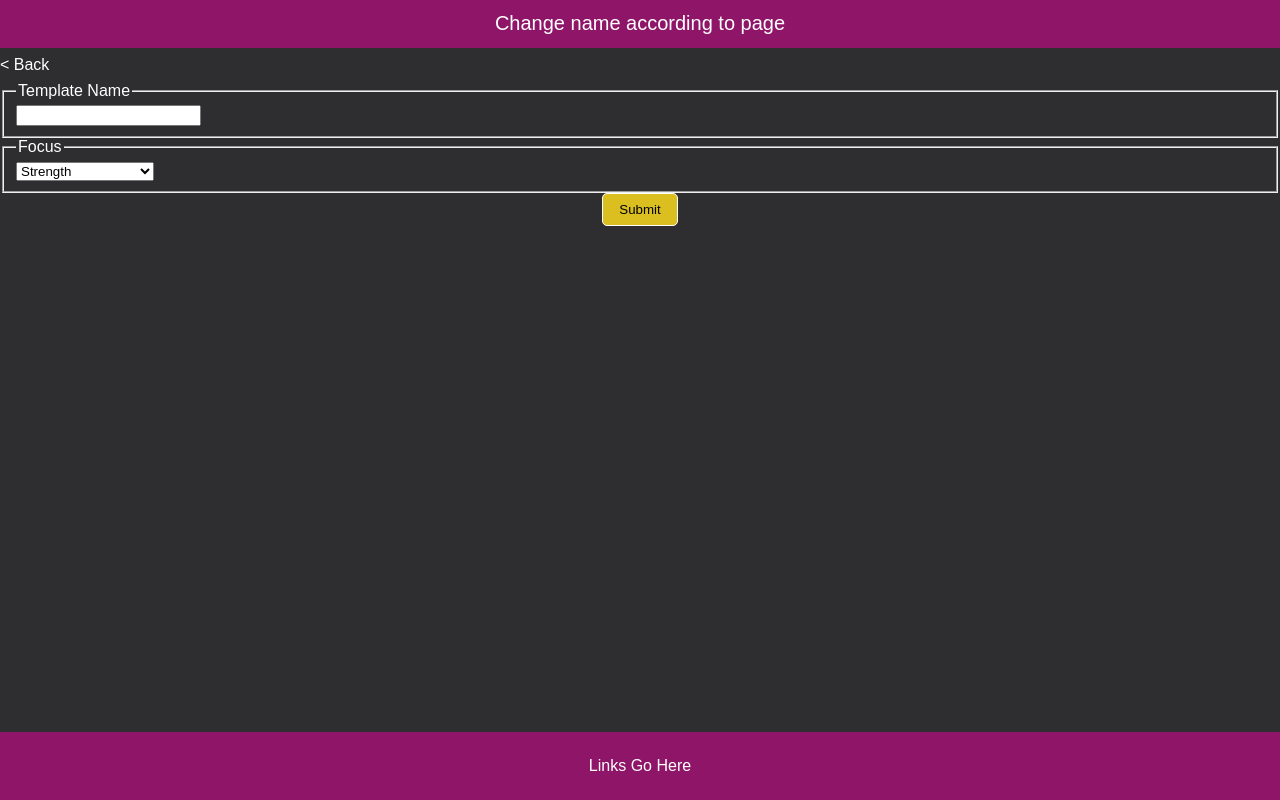
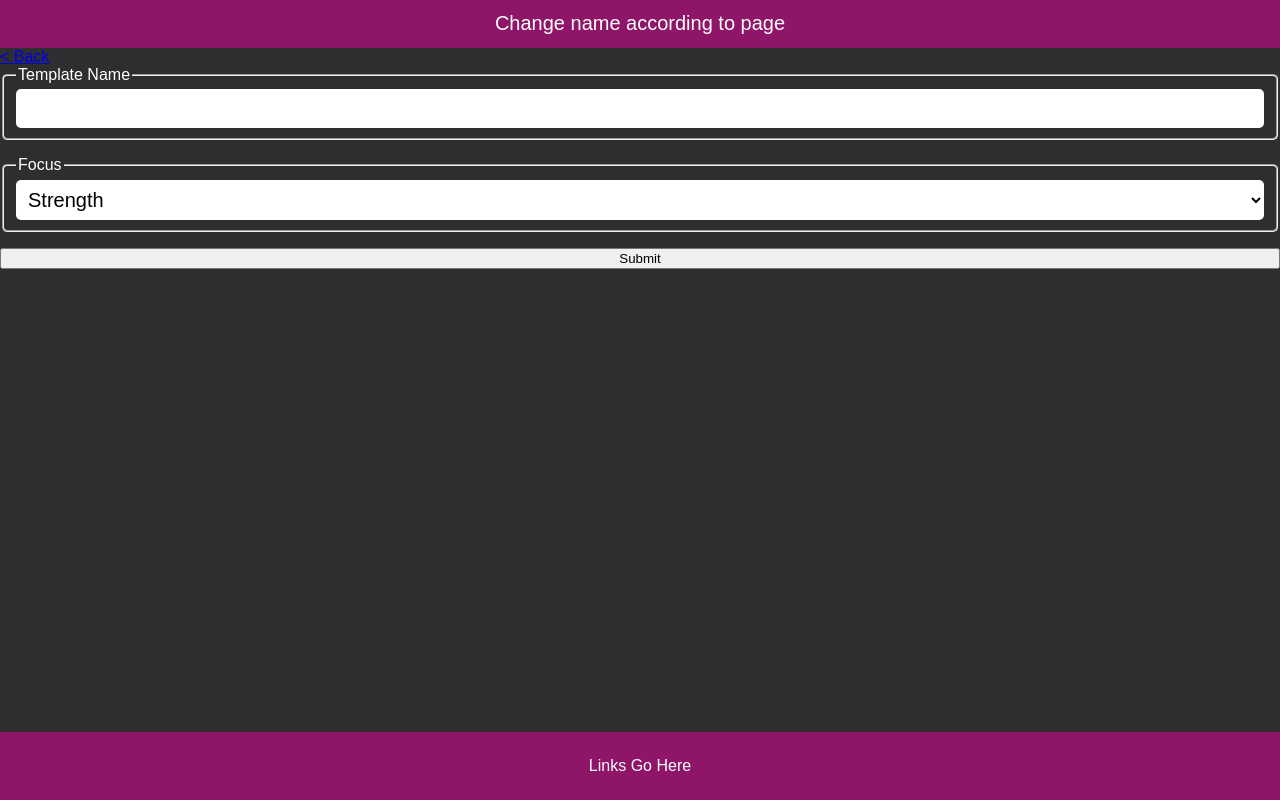
Before and after one commit to doctype-Melvin/repsetweight, a Next.js app: page /createTemplate in a window 1280 px wide. Built offline with nearby package versions, Linux system fonts and the light colour scheme.

Commit message:
add server handler function to form component

```diff
--- a/app/createTemplate/page.js
+++ b/app/createTemplate/page.js
@@ -1,27 +1,12 @@
-"use client";
-
 import Form from "@/components/Form";
 import Link from "next/link";
-import styled from "styled-components";
+import "./styles.css"
 
 export default function CreateTemplate() {
-
   return (
-    <PageContainer>
-      <BackLink href="/"> &lt; Back </BackLink>
+    <section className="page__container">
+      <Link href="/"> &lt; Back </Link>
         <Form />
-    </PageContainer>
+    </section>
   );
 }
-
-const PageContainer = styled.div`
-  display: flex;
-  flex-direction: column;
-  justify-content: center;
-`;
-
-export const BackLink = styled(Link)`
-  text-decoration: none;
-  color: #fff;
-  padding: 0.5rem 0;
-`;
--- /dev/null
+++ b/app/createTemplate/styles.css
@@ -0,0 +1,5 @@
+.page__container {
+    display: flex;
+  flex-direction: column;
+  justify-content: center;
+}
--- a/components/Form/index.js
+++ b/components/Form/index.js
@@ -1,23 +1,19 @@
-
-import CustomButton from "../Buttons";
-import { sendPostTemplate } from "@/utils/helpers";
-
-
-const createTemplate = async (templateData) => {
-
-  console.log('create template')
-}
-
+import "./styles.css"
 
 export default function Form() {
+  const createTemplate = async (templateData) => {
+    "use server"
+    console.log('create template')
+  }
 
   return (
     <form action={createTemplate}>
-      <fieldset>
+      <fieldset className="fieldset__styled">
         <legend>
-          <label htmlFor="templateName">Template Name</label>
+          <label htmlFor="templateName"> Template Name </label>
         </legend>
         <input
+        className="input-field"
           type="text"
           name="templateName"
           id="templateName"
@@ -25,13 +21,13 @@ export default function Form() {
           max={30}
         />
       </fieldset>
-      <fieldset>
+      <fieldset className="fieldset__styled">
         <legend>
           <label htmlFor="focus" name="focus">
             Focus
           </label>
         </legend>
-        <select name="focus">
+        <select name="focus" className="input-field">
           <option value="strength">Strength</option>
           <option value="hypertrophy">Hypertrophy</option>
           <option value="mobility">Mobility</option>
@@ -41,7 +37,7 @@ export default function Form() {
           <option value="none">Other</option>
         </select>
       </fieldset>
-      <CustomButton type="submit" textContent="Submit" />
+      <button type="submit">Submit</button>
     </form>
   );
 }
--- /dev/null
+++ b/components/Form/styles.css
@@ -0,0 +1,18 @@
+form {
+    display: flex;
+    flex-direction: column;
+    gap: 1rem;
+}
+
+.fieldset__styled {
+    border-radius: 5px;
+}
+
+.input-field {
+    width: 100%;
+    padding: .5rem;
+    border-radius: 5px;
+    border: none;
+    background-color: var(--white);
+    font-size: 1.25rem;
+}
```
